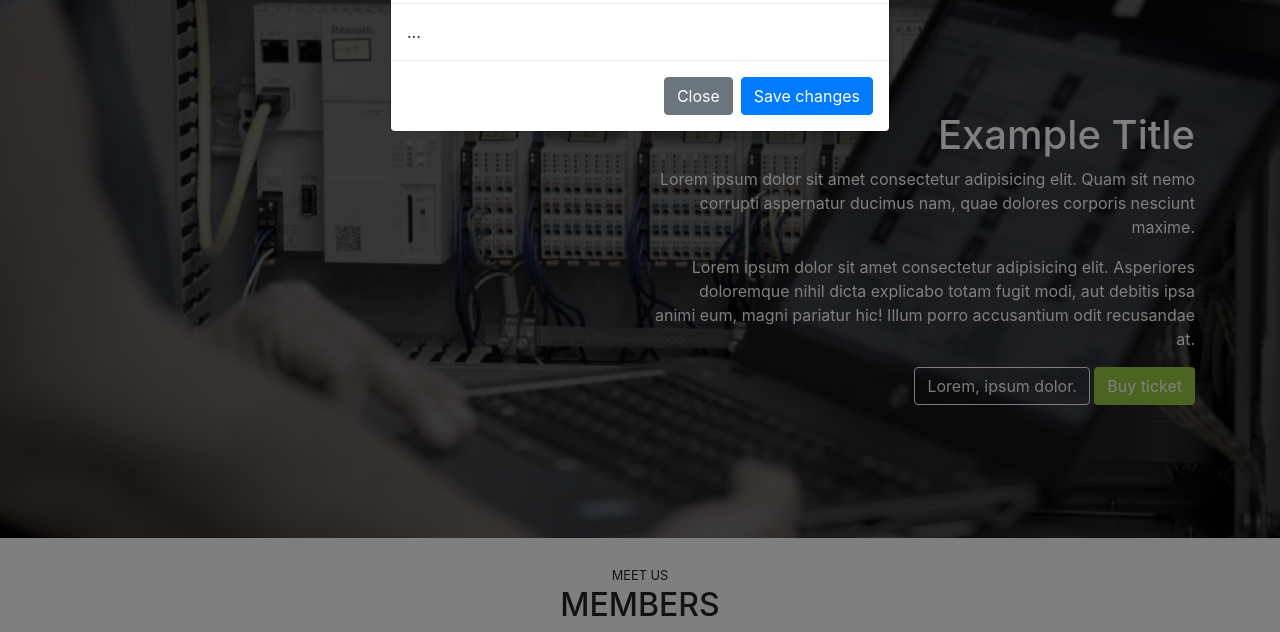
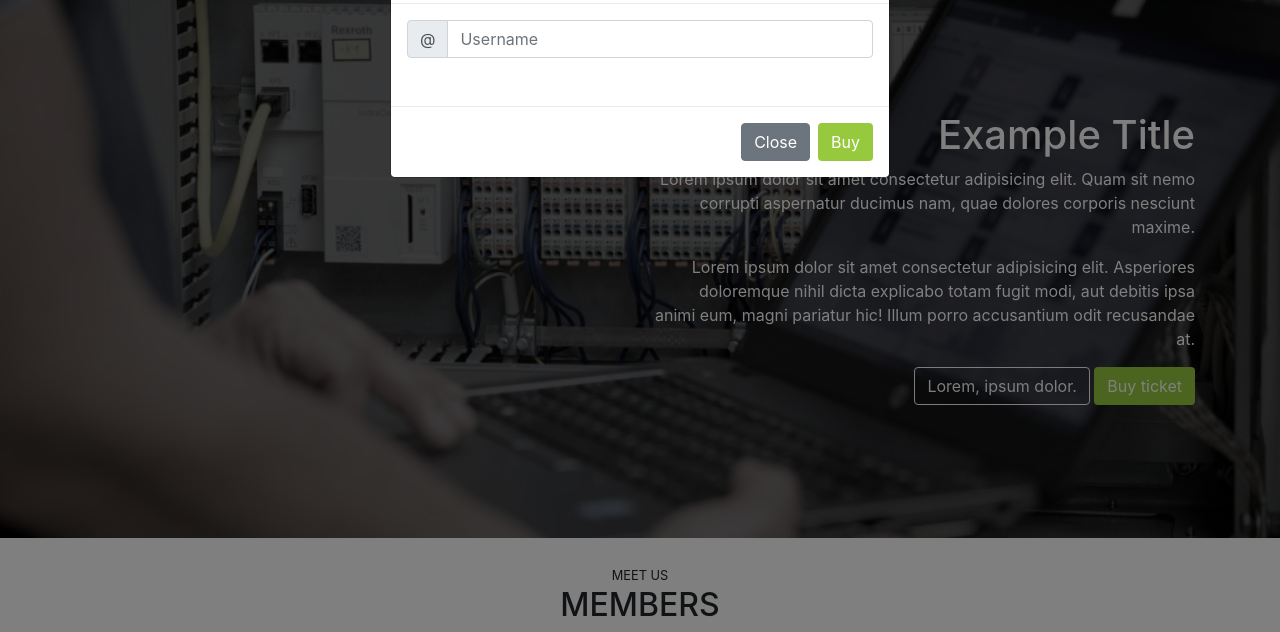
Before and after one commit to SGarcia710/bootstrap4-platzi, a plain HTML site: page docs/index.html in a window 1280 px wide. Both pictures are taken after a click on the link "Looking for support?". Shown: the part 88-720 px from the top of the page. Drawn offline with nearby package versions, Linux system fonts and the light colour scheme.

Commit message:
filling modal

```diff
--- a/docs/index.html
+++ b/docs/index.html
@@ -286,11 +286,23 @@
                     </button>
                 </div>
                 <div class="modal-body">
-                    ...
+                    <form action="">
+                        <div class="form-row">
+                            <div class="col form-group">
+                                <div class="input-group mb-3">
+                                    <div class="input-group-prepend">
+                                      <span class="input-group-text" id="basic-addon1">@</span>
+                                    </div>
+                                    <input type="text" class="form-control" placeholder="Username" aria-label="Username" aria-describedby="basic-addon1">
+                                  </div>
+                            </div>
+                        </div>
+                    </form>
+
                 </div>
                 <div class="modal-footer">
                     <button type="button" class="btn btn-secondary" data-dismiss="modal">Close</button>
-                    <button type="button" class="btn btn-primary">Save changes</button>
+                    <button type="button" class="btn btn-sg">Buy</button>
                 </div>
             </div>
         </div>
```
